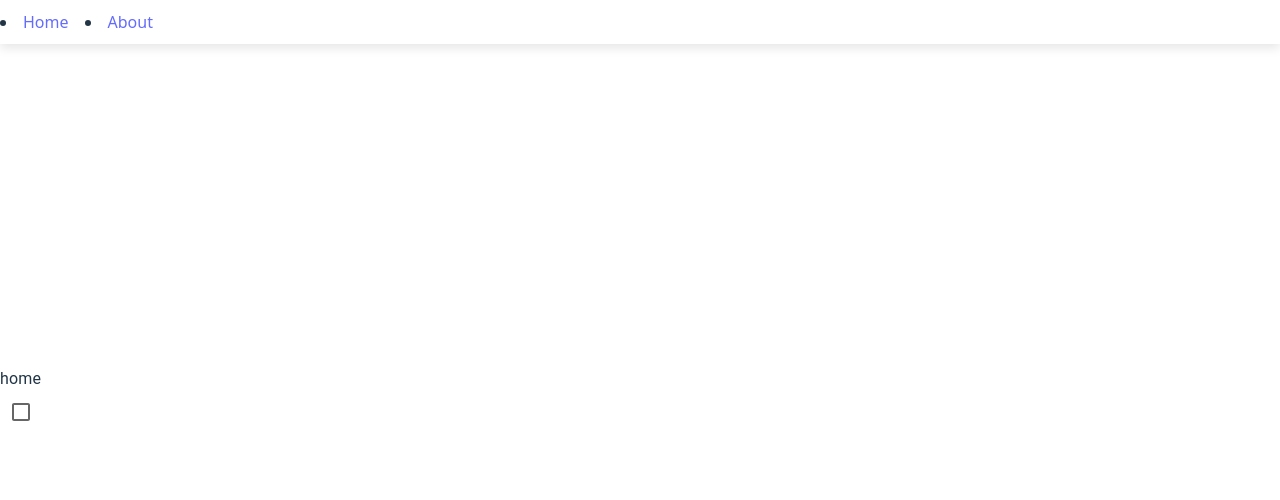
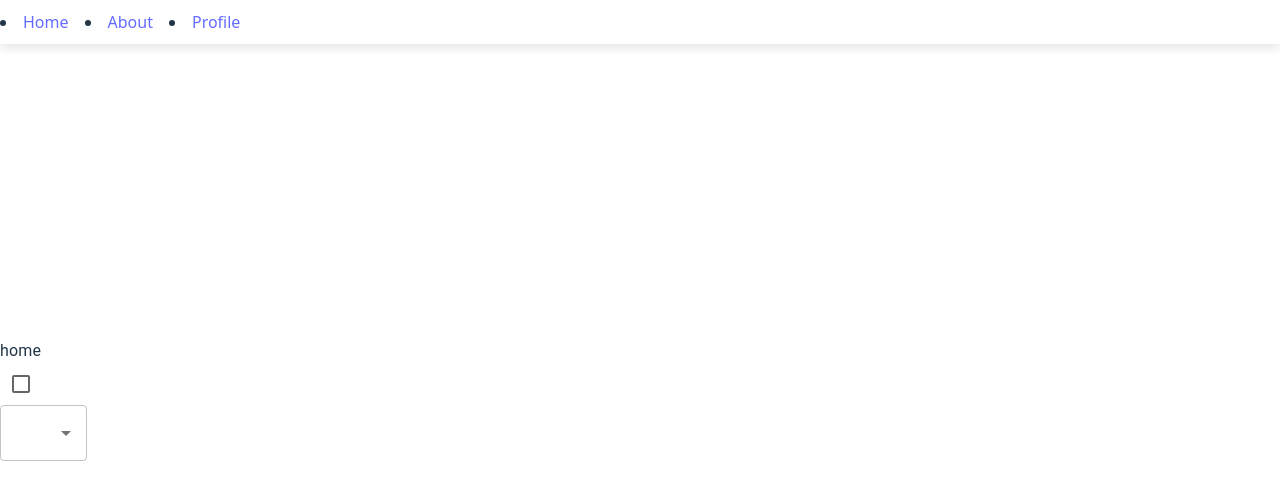
Before and after one commit to nothingPond/test_renderByid, a React (Vite) app: page /Home in a window 1280 px wide. Shown: the top 500 px of the page. Built offline with nearby package versions, Linux system fonts and the light colour scheme.

Commit message:
update:()component autocomplete select

```diff
--- a/package.json
+++ b/package.json
@@ -14,7 +14,7 @@
     "@emotion/styled": "^11.14.0",
     "@mui/material": "^6.4.7",
     "@reduxjs/toolkit": "^2.6.1",
-    "axios": "^1.8.3",
+    "axios": "^1.8.4",
     "react": "^19.0.0",
     "react-dom": "^19.0.0",
     "react-redux": "^9.2.0",
--- a/src/components/Home.tsx
+++ b/src/components/Home.tsx
@@ -1,5 +1,6 @@
 import { Checkbox, Grid2, Typography } from "@mui/material";
 import { useState } from "react";
+import AutocompleteCustom from "./InputComponent/AutocompleteCustom";
 
 function Home() {
   const [checked, setChecked] = useState(false);
@@ -21,6 +22,16 @@ function Home() {
           }}
         ></Checkbox>
       </Grid2>
+      <Grid2>
+        <AutocompleteCustom
+          label={""}
+          data={[]}
+          value={null}
+          onChange={(value) => {
+            console.log(value);
+          }}
+        ></AutocompleteCustom>
+      </Grid2>
     </>
   );
 }
--- /dev/null
+++ b/src/components/InputComponent/AutocompleteCustom.tsx
@@ -0,0 +1,26 @@
+import { TextField, Autocomplete } from "@mui/material";
+
+interface AutocompleteCustomProps {
+  label: string;
+  data: [];
+  value: string | null;
+  onChange: (value: string | null) => void;
+}
+
+export default function AutocompleteCustom({
+  label,
+  data,
+  value,
+  onChange,
+}: AutocompleteCustomProps) {
+  return (
+    <Autocomplete
+      value={value}
+      onChange={(event, newValue) => {
+        onChange(newValue);
+      }}
+      options={data}
+      renderInput={(params) => <TextField {...params} label={label} />}
+    />
+  );
+}
--- a/src/menuId/Menu.tsx
+++ b/src/menuId/Menu.tsx
@@ -1,5 +1,5 @@
-import { Grid2 } from '@mui/material';
-import { menuItems } from './menuId';
+import { Grid2 } from "@mui/material";
+import { menuItems } from "./menuId";
 
 interface MenuItem {
   id: string;
@@ -40,6 +40,5 @@ export default function MenuTest() {
         ))}
       </Grid2>
     </Grid2>
-
   );
 }
--- a/src/menuId/menuId.tsx
+++ b/src/menuId/menuId.tsx
@@ -1,4 +1,3 @@
-
 interface MenuItem {
   id: string;
   name: string;
@@ -9,18 +8,21 @@ interface MenuItem {
 // menu management
 export const menuItems: MenuItem[] = [
   {
-    id: '1',
-    name: 'Home',
-    link: '/Home',
+    id: "1",
+    name: "Home",
+    link: "/Home",
   },
   {
-    id: '2',
-    name: 'About',
-    link: '/About',
-  }
+    id: "2",
+    name: "About",
+    link: "/About",
+  },
+  {
+    id: "3",
+    name: "Profile",
+    link: "",
+  },
 ];
-
-
 
 export default function MenuId() {
   return (
```
Also changed, not shown: 1 other file (tests, documents, lock files or other folders).
